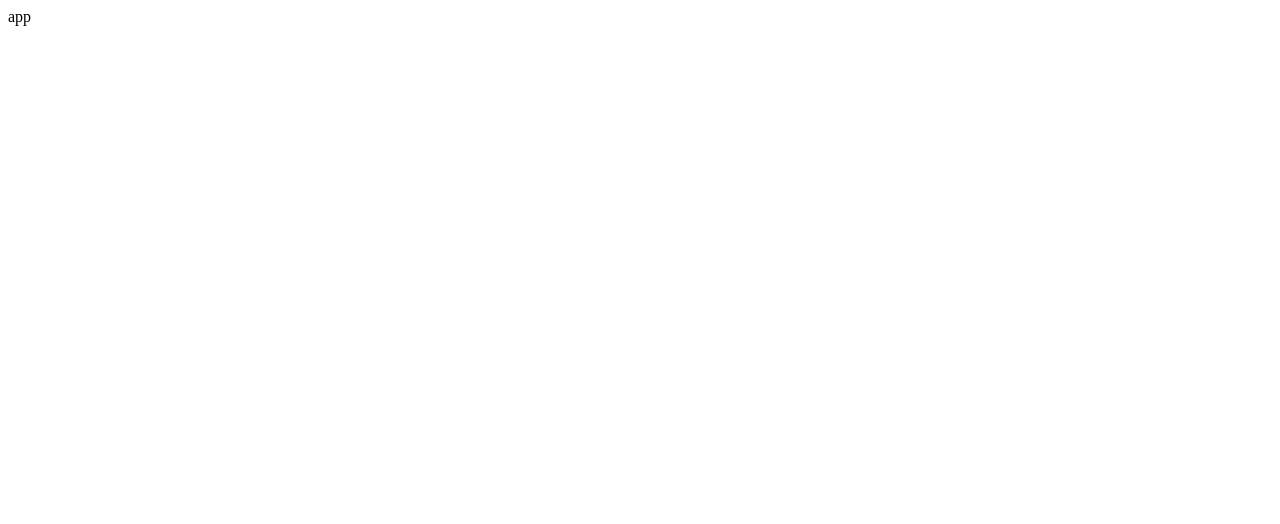
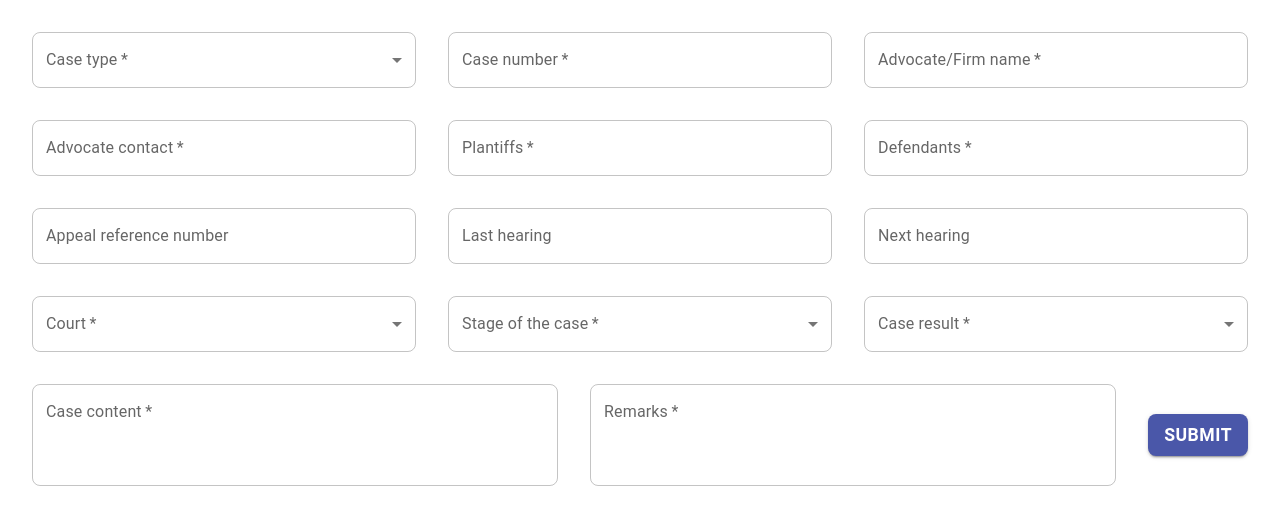
Before and after one commit to AcharyaUniversity/AcharyaLawsuits, a React (Create React App) app: page /caseForm in a window 1280 px wide. Shown: the top 524 px of the page. Built offline with nearby package versions, Linux system fonts and the light colour scheme.

Commit message:
complete form page

```diff
--- a/package.json
+++ b/package.json
@@ -6,13 +6,17 @@
     "@emotion/react": "^11.10.4",
     "@emotion/styled": "^11.10.4",
     "@mui/material": "^5.10.9",
+    "@mui/x-data-grid": "^5.17.6",
+    "@mui/x-date-pickers": "^5.0.4",
     "@testing-library/jest-dom": "^5.16.5",
     "@testing-library/react": "^13.4.0",
     "@testing-library/user-event": "^13.5.0",
     "axios": "^1.1.2",
+    "dayjs": "^1.11.5",
     "react": "^18.2.0",
     "react-dom": "^18.2.0",
-    "react-scripts": "^2.1.3",
+    "react-router-dom": "^6.4.2",
+    "react-scripts": "^5.0.1",
     "web-vitals": "^2.1.4"
   },
   "scripts": {
--- a/src/App.jsx
+++ b/src/App.jsx
@@ -1,5 +1,22 @@
+import {
+  BrowserRouter as Router,
+  Route,
+  Routes,
+  Navigate,
+} from "react-router-dom";
+import ThemeContextProvider from "./contexts/ThemeContextProvider";
+import Form from "./containers/Form";
+
 function App() {
-  return <>app</>;
+  return (
+    <ThemeContextProvider>
+      <Router>
+        <Routes>
+          <Route exact path="/caseForm" element={<Form />}></Route>
+        </Routes>
+      </Router>
+    </ThemeContextProvider>
+  );
 }
 
 export default App;
--- /dev/null
+++ b/src/containers/Form.jsx
@@ -0,0 +1,253 @@
+import { useState } from "react";
+import {
+  Box,
+  Button,
+  TextField,
+  Grid,
+  Select,
+  MenuItem,
+  FormControl,
+  InputLabel,
+} from "@mui/material";
+import { AdapterDayjs } from "@mui/x-date-pickers/AdapterDayjs";
+import { LocalizationProvider } from "@mui/x-date-pickers/LocalizationProvider";
+import { DatePicker } from "@mui/x-date-pickers/DatePicker";
+
+const initValues = {
+  caseType: "",
+  caseNumber: "",
+  advoName: "",
+  advoContact: "",
+  appealRef: "",
+  plantiff: "",
+  defendants: "",
+  court: "",
+  lastHearing: null,
+  nextHearing: null,
+  stageOfCase: "",
+  caseContent: "",
+  caseResult: "",
+  remarks: "",
+};
+
+function Form() {
+  const [values, setValues] = useState(initValues);
+
+  const handleChange = (e) => {
+    setValues((prev) => ({
+      ...prev,
+      [e.target.name]: e.target.value,
+    }));
+  };
+
+  return (
+    <Box component="form" p={4}>
+      <Grid
+        container
+        alignItems="center"
+        justifyContent="center"
+        rowSpacing={4}
+        columnSpacing={4}
+      >
+        {/* 1st row */}
+        <>
+          <Grid item xs={12} md={4}>
+            <FormControl fullWidth required>
+              <InputLabel>Case type</InputLabel>
+              <Select
+                name="caseType"
+                label="Case type"
+                value={values.caseType}
+                onChange={handleChange}
+              >
+                <MenuItem value={"10"}>Ten</MenuItem>
+                <MenuItem value={"20"}>Twenty</MenuItem>
+                <MenuItem value={"30"}>Thirty</MenuItem>
+              </Select>
+            </FormControl>
+          </Grid>
+          <Grid item xs={12} md={4}>
+            <TextField
+              fullWidth
+              name="caseNumber"
+              label="Case number"
+              value={values.caseNumber}
+              onChange={handleChange}
+              required
+            />
+          </Grid>
+          <Grid item xs={12} md={4}>
+            <TextField
+              fullWidth
+              name="advoName"
+              label="Advocate/Firm name"
+              value={values.advoName}
+              onChange={handleChange}
+              required
+            />
+          </Grid>
+        </>
+
+        {/* 2nd row */}
+        <>
+          <Grid item xs={12} md={4}>
+            <TextField
+              fullWidth
+              name="advoContact"
+              label="Advocate contact"
+              value={values.advoContact}
+              onChange={handleChange}
+              required
+            />
+          </Grid>
+          <Grid item xs={12} md={4}>
+            <TextField
+              fullWidth
+              name="plantiff"
+              label="Plantiffs"
+              value={values.plantiff}
+              onChange={handleChange}
+              required
+            />
+          </Grid>
+          <Grid item xs={12} md={4}>
+            <TextField
+              fullWidth
+              name="defendants"
+              label="Defendants"
+              value={values.defendants}
+              onChange={handleChange}
+              required
+            />
+          </Grid>
+        </>
+
+        {/* 3rd row */}
+        <>
+          <Grid item xs={12} md={4}>
+            <TextField
+              fullWidth
+              name="appealRef"
+              label="Appeal reference number"
+              value={values.appealRef}
+              onChange={handleChange}
+            />
+          </Grid>
+          <Grid item xs={12} md={4}>
+            <LocalizationProvider dateAdapter={AdapterDayjs}>
+              <DatePicker
+                inputFormat="DD/MM/YYYY"
+                label="Last hearing"
+                value={values.lastHearing}
+                onChange={(newValue) => {
+                  setValues((prev) => ({ ...prev, lastHearing: newValue }));
+                }}
+                renderInput={(params) => <TextField fullWidth {...params} />}
+              />
+            </LocalizationProvider>
+          </Grid>
+          <Grid item xs={12} md={4}>
+            <LocalizationProvider dateAdapter={AdapterDayjs}>
+              <DatePicker
+                inputFormat="DD/MM/YYYY"
+                label="Next hearing"
+                value={values.nextHearing}
+                onChange={(newValue) => {
+                  setValues((prev) => ({ ...prev, nextHearing: newValue }));
+                }}
+                renderInput={(params) => <TextField fullWidth {...params} />}
+              />
+            </LocalizationProvider>
+          </Grid>
+        </>
+
+        {/* 4th row */}
+        <>
+          <Grid item xs={12} md={4}>
+            <FormControl fullWidth required>
+              <InputLabel>Court</InputLabel>
+              <Select
+                name="court"
+                label="Court"
+                value={values.court}
+                onChange={handleChange}
+              >
+                <MenuItem value={"10"}>Ten</MenuItem>
+                <MenuItem value={"20"}>Twenty</MenuItem>
+                <MenuItem value={"30"}>Thirty</MenuItem>
+              </Select>
+            </FormControl>
+          </Grid>
+          <Grid item xs={12} md={4}>
+            <FormControl fullWidth required>
+              <InputLabel>Stage of the case</InputLabel>
+              <Select
+                name="stageOfCase"
+                label="Stage of the case"
+                value={values.stageOfCase}
+                onChange={handleChange}
+              >
+                <MenuItem value={"10"}>Ten</MenuItem>
+                <MenuItem value={"20"}>Twenty</MenuItem>
+                <MenuItem value={"30"}>Thirty</MenuItem>
+              </Select>
+            </FormControl>
+          </Grid>
+          <Grid item xs={12} md={4}>
+            <FormControl fullWidth required>
+              <InputLabel>Case result</InputLabel>
+              <Select
+                name="caseResult"
+                label="Case result"
+                value={values.caseResult}
+                onChange={handleChange}
+              >
+                <MenuItem value={"10"}>Ten</MenuItem>
+                <MenuItem value={"20"}>Twenty</MenuItem>
+                <MenuItem value={"30"}>Thirty</MenuItem>
+              </Select>
+            </FormControl>
+          </Grid>
+        </>
+
+        {/* 5th row */}
+        <>
+          <Grid item flexGrow={1}>
+            <TextField
+              fullWidth
+              multiline
+              rows={3}
+              name="caseContent"
+              label="Case content"
+              value={values.caseContent}
+              onChange={handleChange}
+              required
+            />
+          </Grid>
+          <Grid item flexGrow={1}>
+            <TextField
+              fullWidth
+              multiline
+              rows={3}
+              name="remarks"
+              label="Remarks"
+              value={values.remarks}
+              onChange={handleChange}
+              required
+            />
+          </Grid>
+          <Grid item>
+            <Button
+              variant="contained"
+              sx={{ borderRadius: 2, fontSize: "1.1rem" }}
+            >
+              <strong>Submit</strong>
+            </Button>
+          </Grid>
+        </>
+      </Grid>
+    </Box>
+  );
+}
+
+export default Form;
--- /dev/null
+++ b/src/containers/Report.jsx
@@ -0,0 +1,5 @@
+function Report() {
+  return <div>Report</div>;
+}
+
+export default Report;
--- /dev/null
+++ b/src/contexts/ThemeContextProvider.jsx
@@ -0,0 +1,65 @@
+import { createTheme, ThemeProvider, responsiveFontSizes } from "@mui/material";
+
+const theme = responsiveFontSizes(
+  createTheme({
+    palette: {
+      primary: {
+        main: "#4A57A9",
+        light: "#7A8BE0",
+        dark: "#182778",
+        contrastText: "#fff",
+      },
+      secondary: {
+        main: "#5A5D72",
+        light: "#DFE1FA",
+        dark: "#2C2F41",
+        contrastText: "#fff",
+      },
+      success: {
+        main: "#37A370",
+        light: "#8FF7BD",
+        dark: "#005231",
+        contrastText: "#fff",
+      },
+      error: {
+        main: "#d13932",
+        light: "#FF897A",
+        dark: "#930006",
+        contrastText: "#fff",
+      },
+      headerWhite: {
+        main: "#f7f7f7",
+        light: "#fff",
+        dark: "#ddd",
+        contrastText: "#000",
+      },
+      orange: {
+        main: "#ED980E",
+        light: "#FFB95C",
+        dark: "#A96900",
+        contrastText: "#fff",
+      },
+      blue: {
+        main: "#003354",
+        light: "#4597D7",
+        dark: "#001D33",
+        contrastText: "#fff",
+      },
+    },
+    components: {
+      MuiOutlinedInput: {
+        styleOverrides: {
+          root: {
+            borderRadius: 8,
+          },
+        },
+      },
+    },
+  })
+);
+
+function ThemeContextProvider({ children }) {
+  return <ThemeProvider theme={theme}>{children}</ThemeProvider>;
+}
+
+export default ThemeContextProvider;
--- a/src/index.js
+++ b/src/index.js
@@ -1,5 +1,6 @@
 import React from "react";
 import ReactDOM from "react-dom/client";
+import "./sass/config.scss";
 import App from "./App";
 
 const root = ReactDOM.createRoot(document.getElementById("root"));
--- /dev/null
+++ b/src/sass/config.scss
@@ -0,0 +1,6 @@
+* {
+  margin: 0;
+  padding: 0;
+  box-sizing: border-box;
+  font-family: Roboto, sans-serif;
+}
```
Also changed, not shown: 1 other file (tests, documents, lock files or other folders).
